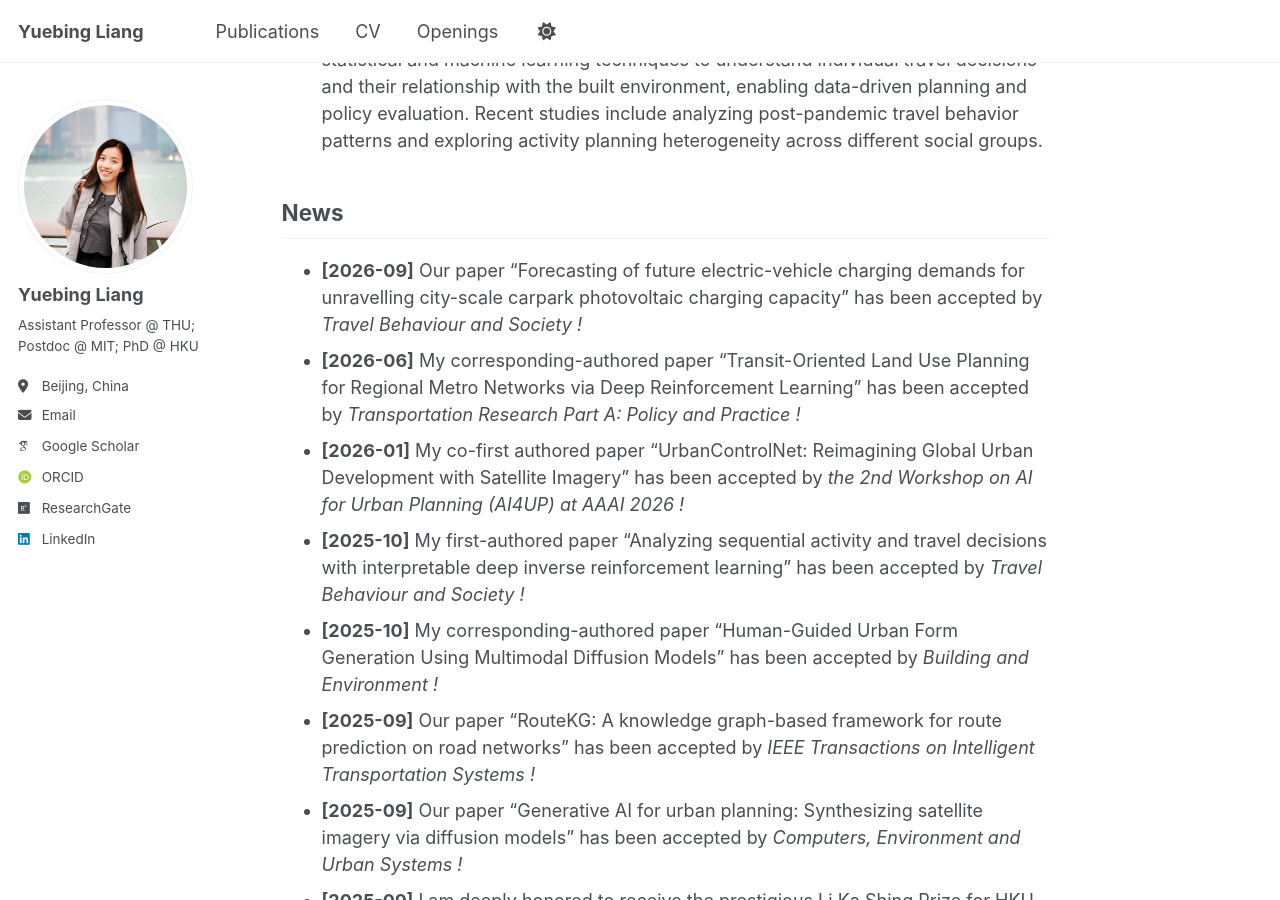
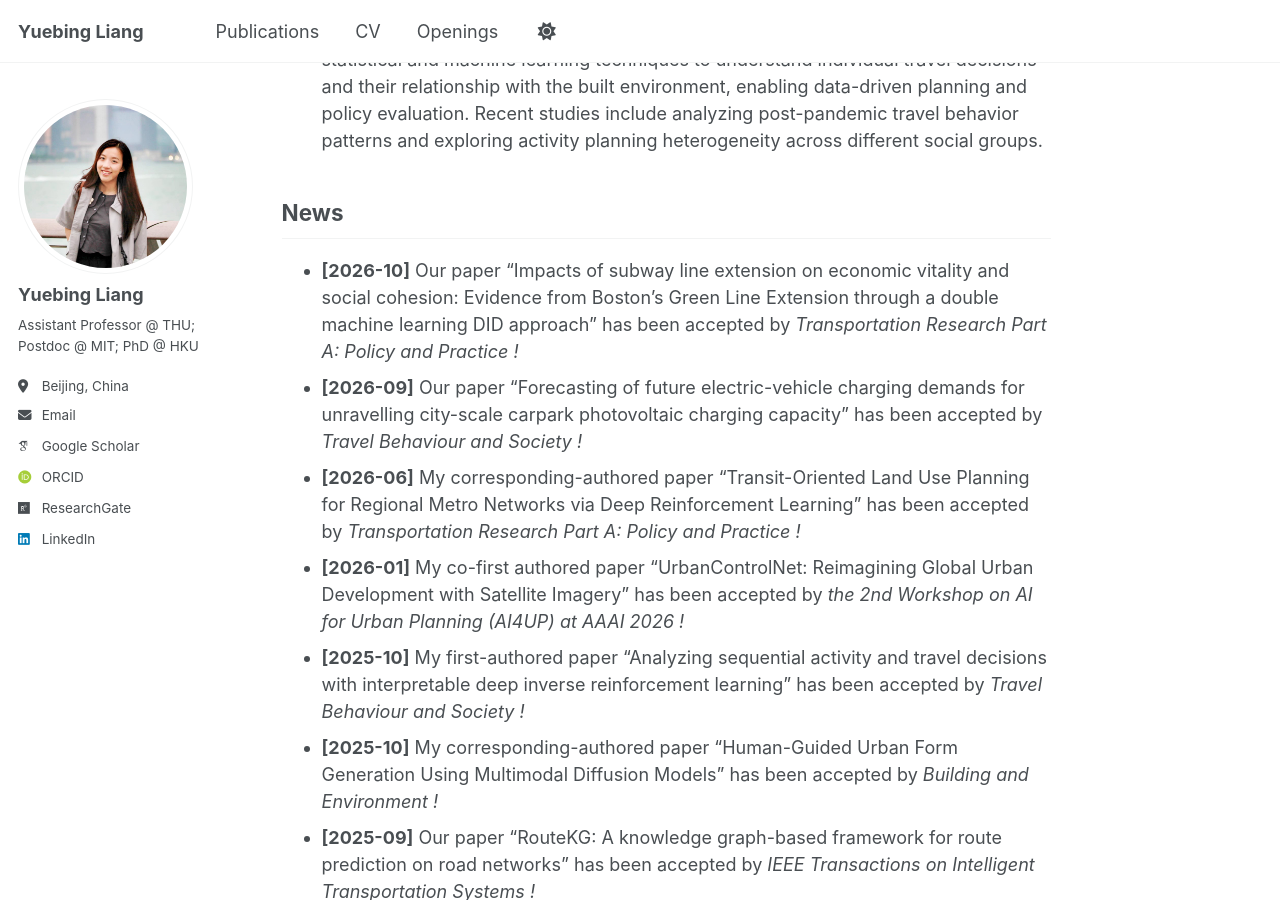
Before and after one commit to yuebingliang/yuebingliang.github.io, a Jekyll site: the page built from _pages/about.md, in a window 1280 px wide and 900 px high, scrolled down 804 px. Built offline with Jekyll 4.4.1, drawn with Linux system fonts in a browser that asks for light colours; some web fonts are replaced.

Commit message:
Update news section with recent paper acceptances
Added recent paper acceptance announcements to the news section.

```diff
--- a/_pages/about.md
+++ b/_pages/about.md
@@ -26,6 +26,7 @@ My research interest lies in the intersection of **Artificial Intelligence**, **
 
 
 ## News
+* **[2026-10]** Our paper "Impacts of subway line extension on economic vitality and social cohesion: Evidence from Boston’s Green Line Extension through a double machine learning DID approach" has been accepted by <i> Transportation Research Part A: Policy and Practice <i>!
 * **[2026-09]** Our paper "Forecasting of future electric-vehicle charging demands for unravelling city-scale carpark photovoltaic charging capacity" has been accepted by <i> Travel Behaviour and Society <i>!
 * **[2026-06]** My corresponding-authored paper "Transit-Oriented Land Use Planning for Regional Metro Networks via Deep Reinforcement Learning" has been accepted by <i> Transportation Research Part A: Policy and Practice <i>!
 * **[2026-01]** My co-first authored paper "UrbanControlNet: Reimagining Global Urban Development with Satellite Imagery" has been accepted by <i> the 2nd Workshop on AI for Urban Planning (AI4UP) at AAAI 2026 <i>!
```
